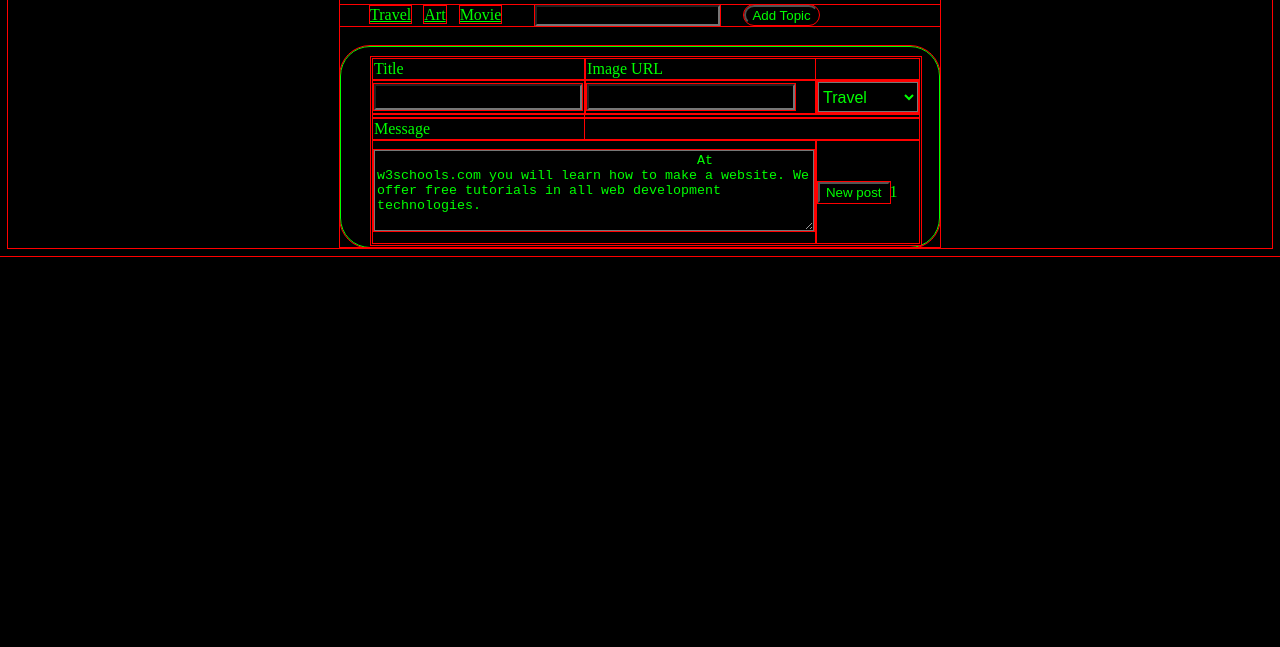
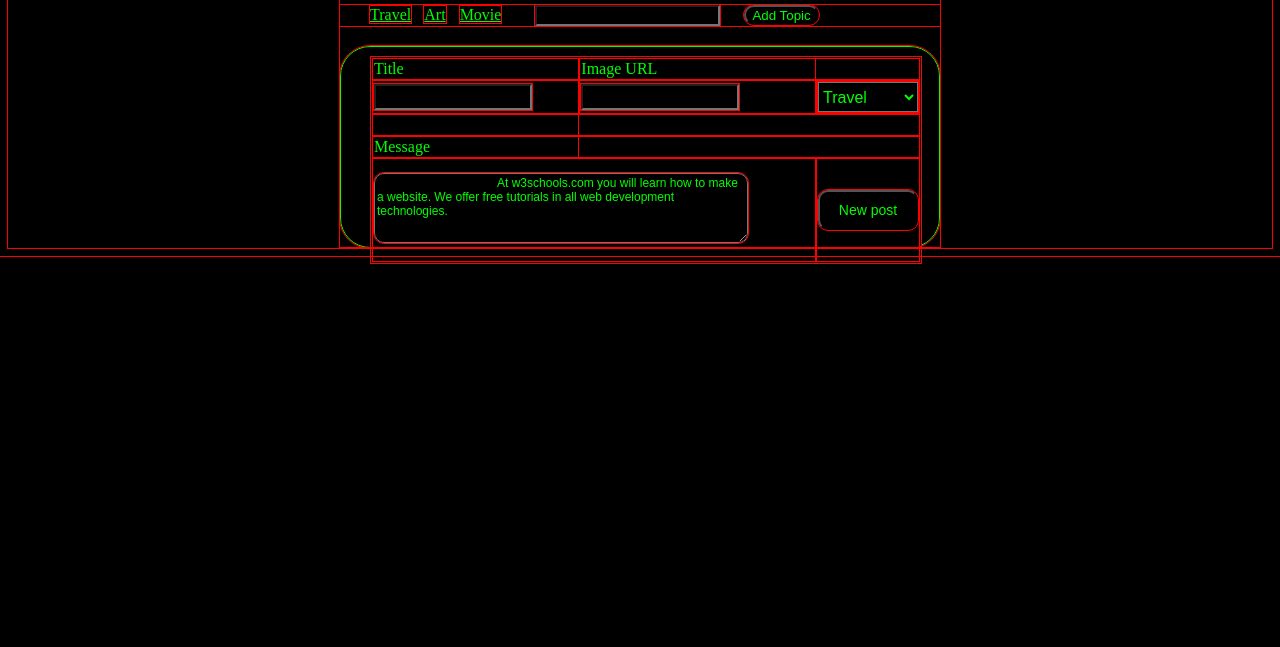
Before and after one commit to MuratTuz/RedditStream, a plain HTML site: page index.html in a window 1280 px wide. Shown: the part 153-800 px from the top of the page. Drawn offline with nearby package versions, Linux system fonts and the light colour scheme.

Commit message:
new arranges

```diff
--- a/css/style.css
+++ b/css/style.css
@@ -6,7 +6,7 @@
 .header {
     height: 150px;
     display: flex;
-    align-items: flex-end;
+    align-items: center;
     padding-left: 30px;
 }
 
@@ -48,9 +48,11 @@ a {
     width: 550px;
     margin-inline-start: 20px;
     margin-top: 10px;
+    margin-bottom: 0px;
+    padding-bottom: 0px;
 }
 td input {
-    width: 200px;
+    width: 150px;
     height: 20px;
 }
 td select {
@@ -63,10 +65,23 @@ input [type="text"] {
     border-radius: 15%;
 }
 table textarea {
-    max-width: 100%;
-    width: 100%;
+    max-width: 85%;
+    width: 85%;
+    border-radius: 10px;
     box-sizing: border-box;
+    padding-bottom: 10px;
+    font-family: Arial, Helvetica, sans-serif;
+    font-size: 12px;
   }
+.new-post {
+    width: 100px;
+    height: 40px;
+    border-radius: 10px;
+    align-self: flex-end;
+    background-color: burlywood;
+    font-family: Arial, Helvetica, sans-serif;
+    font-size: 14px;
+}
 
 * {
     background: #000 !important;
--- a/index.html
+++ b/index.html
@@ -30,14 +30,14 @@
             <div class="category-add">
                 <table class="category-table">
                     <tr>
-                        <td width="40%">Title</td>
-                        <td width="60%">Image URL</td>
+                        <td width="45%">Title</td>
+                        <td width="55%">Image URL</td>
                     </tr>
                     <tr>
-                        <td width="40%">
+                        <td width="45%">
                             <input type="text" name="Title" id="title">
                         </td>
-                        <td width="40%">
+                        <td width="35%">
                             <input type="text" name="ImageUrl" id="imageUrl">
                         </td>
                         <td width="20%" style="text-align:right">
@@ -49,19 +49,19 @@
                         </td>
                     </tr>
                     <tr>
-                        <td></td>
+                        <td>&nbsp;</td>
                     </tr>
                     <tr>
                         <td>Message</td>
                     </tr>
                     <tr>
                         <td colspan="2" height="100">
-                                <textarea rows="5">
-                                        At w3schools.com you will learn how to make a website. We offer free tutorials in all web development technologies.
-                                        </textarea>
+                                <textarea rows="4">
+                                    At w3schools.com you will learn how to make a website. We offer free tutorials in all web development technologies.
+                                </textarea>
                         </td>
                         <td>
-                                <button>New post</button>1
+                                <button class="new-post">New post</button>
                             </td>
 
                     </tr>
```
